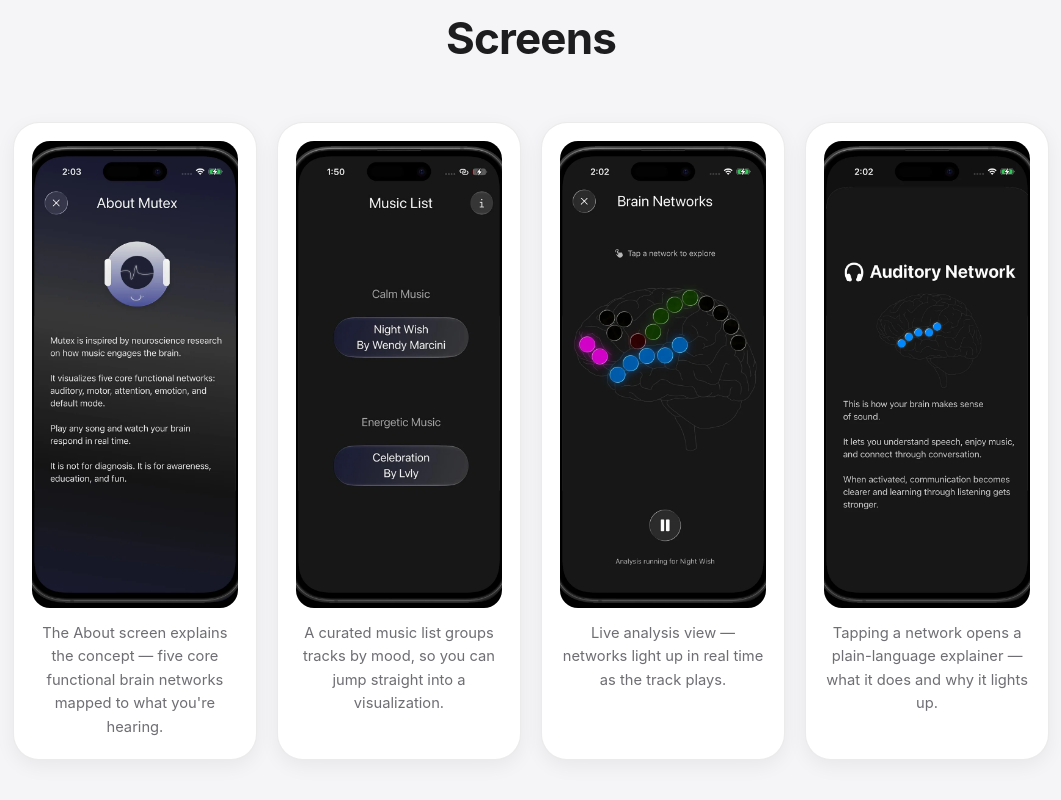
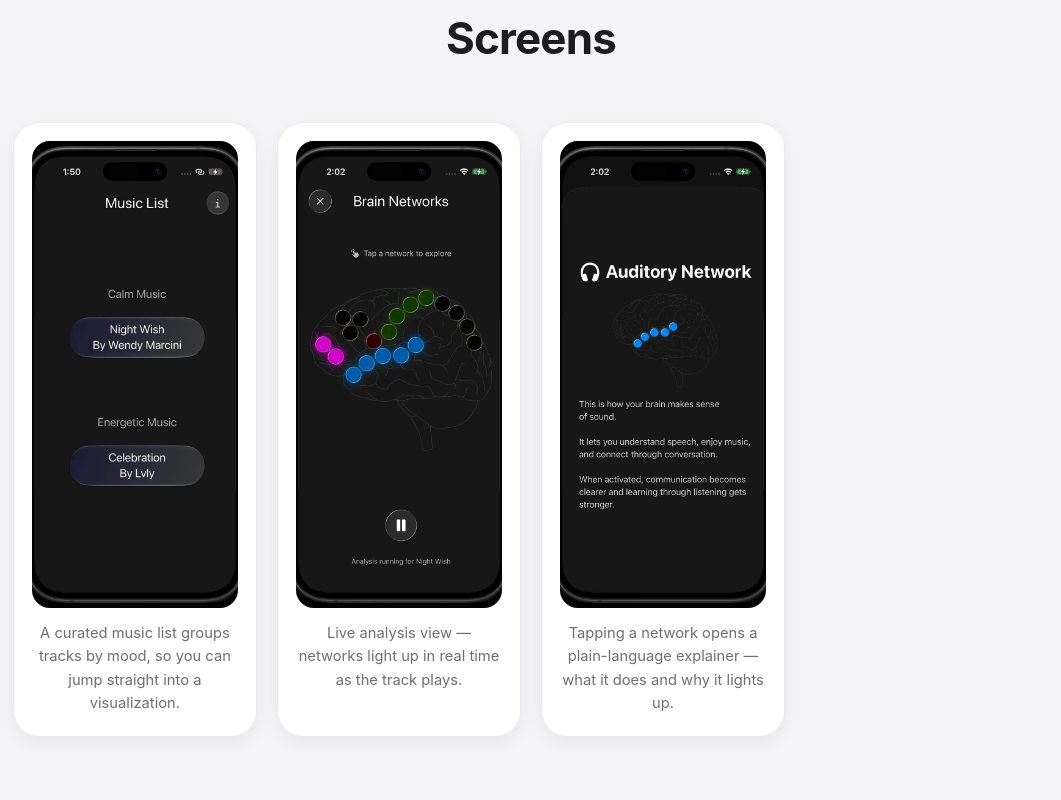
Before and after one commit to yousraagoub/portfolio, a plain HTML site: page projects/mutex.html in a window 1280 px wide. Shown: the part 1340-2140 px from the top of the page, without its empty margins (109-1170 px from the left). Drawn offline with nearby package versions, Linux system fonts and the light colour scheme.

Commit message:
Comment out About screen figure in mutex.html
Commented out the About screen figure in the showcase grid.

```diff
--- a/projects/mutex.html
+++ b/projects/mutex.html
@@ -84,10 +84,10 @@
 <section style="padding-top:0;">
   <div class="section-title reveal">Screens</div>
   <div class="showcase-grid phones">
-    <figure class="showcase-item reveal">
+    <!-- <figure class="showcase-item reveal">
       <img src="../assets/mutex/about.webp" alt="Mutex About screen explaining the five core brain networks the app visualizes" loading="lazy" height="467">
       <figcaption>The About screen explains the concept — five core functional brain networks mapped to what you're hearing.</figcaption>
-    </figure>
+    </figure> -->
     <figure class="showcase-item reveal">
       <img src="../assets/mutex/list.webp" alt="Mutex Music List screen with Calm and Energetic categories" loading="lazy" height="467">
       <figcaption>A curated music list groups tracks by mood, so you can jump straight into a visualization.</figcaption>
```
